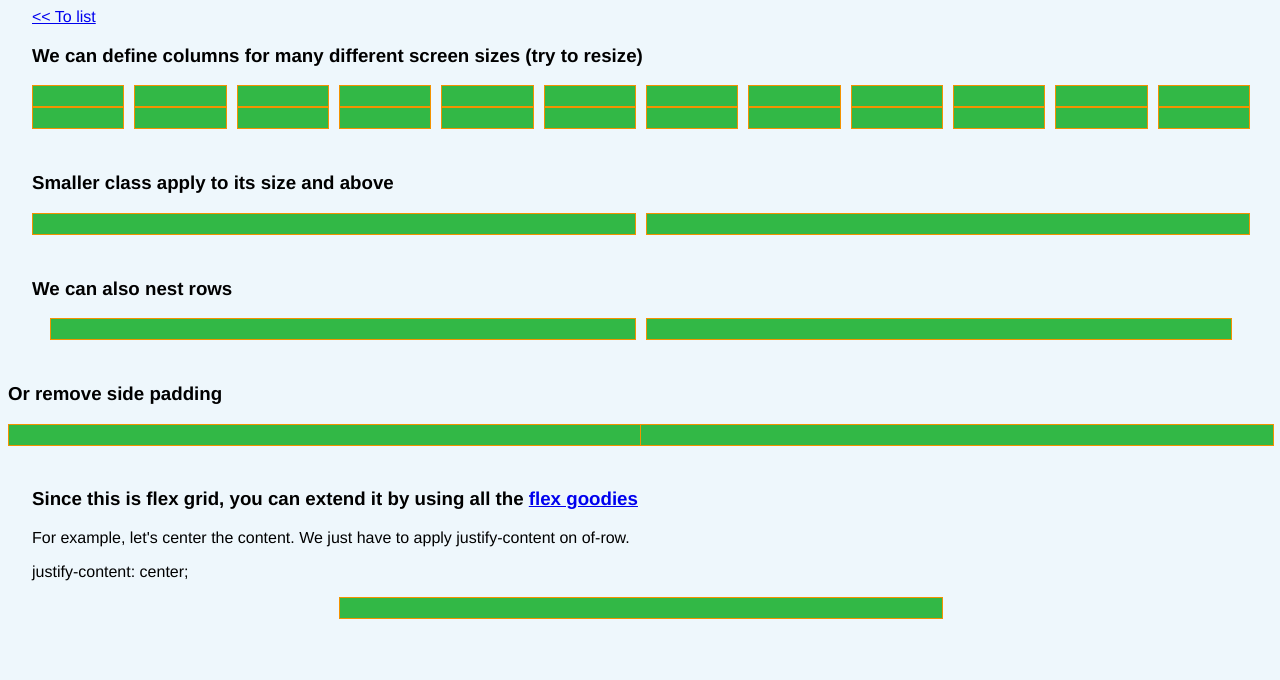
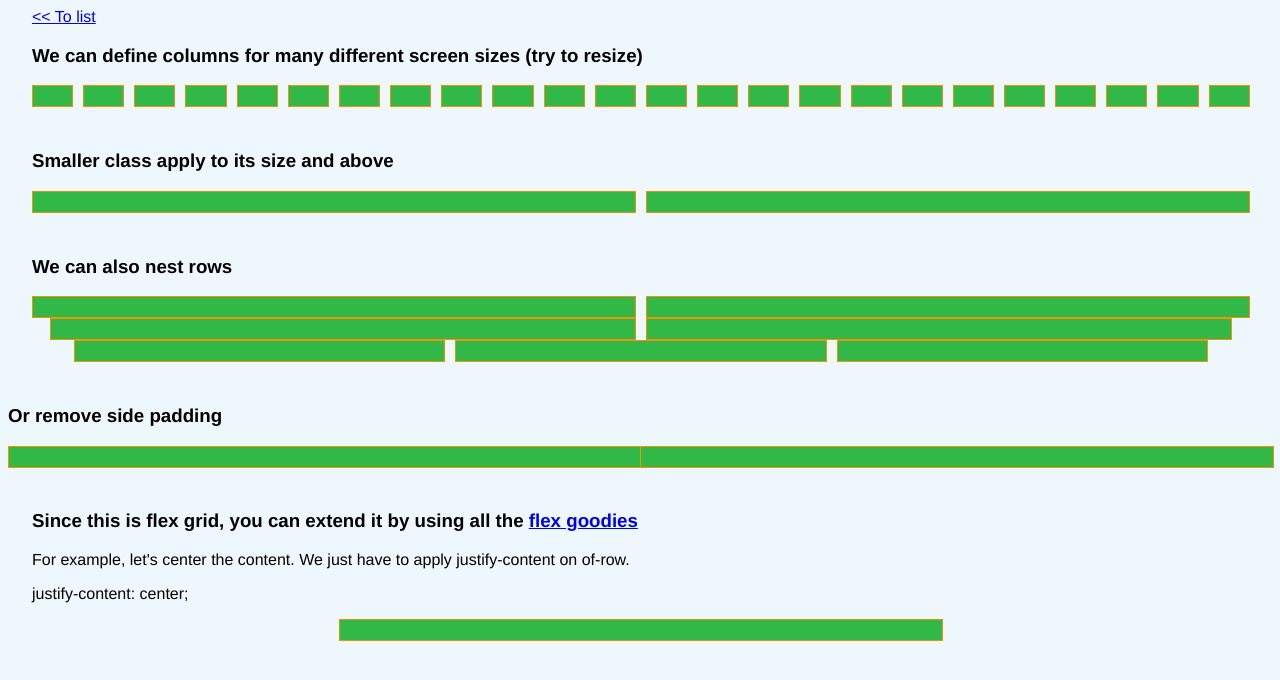
Before and after one commit to Onefootball/css-essentials, a website: page demo/grid.html in a window 1280 px wide. Drawn offline with Linux system fonts and the light colour scheme.

Commit message:
bring back spacing between columns on small sizes

```diff
--- a/demo/grid.html
+++ b/demo/grid.html
@@ -34,76 +34,76 @@
             We can define columns for many different screen sizes (try to resize)
         </h3>
     </div>
-    <div class="xxsm-col-24 xsm-col-12 sm-col-6 md-col-4 lg-col-2 xlg-col-1 xxlg-col-12">
+    <div class="sm-col-6 md-col-4 lg-col-1">
         <div class="grid-block"></div>
     </div>
-    <div class="xxsm-col-24 xsm-col-12 sm-col-6 md-col-4 lg-col-2 xlg-col-1 xxlg-col-12">
+    <div class="sm-col-6 md-col-4 lg-col-1">
         <div class="grid-block"></div>
     </div>
-    <div class="xxsm-col-24 xsm-col-12 sm-col-6 md-col-4 lg-col-2 xlg-col-1 xxlg-col-12">
+    <div class="sm-col-6 md-col-4 lg-col-1">
         <div class="grid-block"></div>
     </div>
-    <div class="xxsm-col-24 xsm-col-12 sm-col-6 md-col-4 lg-col-2 xlg-col-1 xxlg-col-12">
+    <div class="sm-col-6 md-col-4 lg-col-1">
         <div class="grid-block"></div>
     </div>
-    <div class="xxsm-col-24 xsm-col-12 sm-col-6 md-col-4 lg-col-2 xlg-col-1 xxlg-col-12">
+    <div class="sm-col-6 md-col-4 lg-col-1">
         <div class="grid-block"></div>
     </div>
-    <div class="xxsm-col-24 xsm-col-12 sm-col-6 md-col-4 lg-col-2 xlg-col-1 xxlg-col-12">
+    <div class="sm-col-6 md-col-4 lg-col-1">
         <div class="grid-block"></div>
     </div>
-    <div class="xxsm-col-24 xsm-col-12 sm-col-6 md-col-4 lg-col-2 xlg-col-1 xxlg-col-12">
+    <div class="sm-col-6 md-col-4 lg-col-1">
         <div class="grid-block"></div>
     </div>
-    <div class="xxsm-col-24 xsm-col-12 sm-col-6 md-col-4 lg-col-2 xlg-col-1 xxlg-col-12">
+    <div class="sm-col-6 md-col-4 lg-col-1">
         <div class="grid-block"></div>
     </div>
-    <div class="xxsm-col-24 xsm-col-12 sm-col-6 md-col-4 lg-col-2 xlg-col-1 xxlg-col-12">
+    <div class="sm-col-6 md-col-4 lg-col-1">
         <div class="grid-block"></div>
     </div>
-    <div class="xxsm-col-24 xsm-col-12 sm-col-6 md-col-4 lg-col-2 xlg-col-1 xxlg-col-12">
+    <div class="sm-col-6 md-col-4 lg-col-1">
         <div class="grid-block"></div>
     </div>
-    <div class="xxsm-col-24 xsm-col-12 sm-col-6 md-col-4 lg-col-2 xlg-col-1 xxlg-col-12">
+    <div class="sm-col-6 md-col-4 lg-col-1">
         <div class="grid-block"></div>
     </div>
-    <div class="xxsm-col-24 xsm-col-12 sm-col-6 md-col-4 lg-col-2 xlg-col-1 xxlg-col-12">
+    <div class="sm-col-6 md-col-4 lg-col-1">
         <div class="grid-block"></div>
     </div>
-    <div class="xxsm-col-24 xsm-col-12 sm-col-6 md-col-4 lg-col-2 xlg-col-1 xxlg-col-12">
+    <div class="sm-col-6 md-col-4 lg-col-1">
         <div class="grid-block"></div>
     </div>
-    <div class="xxsm-col-24 xsm-col-12 sm-col-6 md-col-4 lg-col-2 xlg-col-1 xxlg-col-12">
+    <div class="sm-col-6 md-col-4 lg-col-1">
         <div class="grid-block"></div>
     </div>
-    <div class="xxsm-col-24 xsm-col-12 sm-col-6 md-col-4 lg-col-2 xlg-col-1 xxlg-col-12">
+    <div class="sm-col-6 md-col-4 lg-col-1">
         <div class="grid-block"></div>
     </div>
-    <div class="xxsm-col-24 xsm-col-12 sm-col-6 md-col-4 lg-col-2 xlg-col-1 xxlg-col-12">
+    <div class="sm-col-6 md-col-4 lg-col-1">
         <div class="grid-block"></div>
     </div>
-    <div class="xxsm-col-24 xsm-col-12 sm-col-6 md-col-4 lg-col-2 xlg-col-1 xxlg-col-12">
+    <div class="sm-col-6 md-col-4 lg-col-1">
         <div class="grid-block"></div>
     </div>
-    <div class="xxsm-col-24 xsm-col-12 sm-col-6 md-col-4 lg-col-2 xlg-col-1 xxlg-col-12">
+    <div class="sm-col-6 md-col-4 lg-col-1">
         <div class="grid-block"></div>
     </div>
-    <div class="xxsm-col-24 xsm-col-12 sm-col-6 md-col-4 lg-col-2 xlg-col-1 xxlg-col-12">
+    <div class="sm-col-6 md-col-4 lg-col-1">
         <div class="grid-block"></div>
     </div>
-    <div class="xxsm-col-24 xsm-col-12 sm-col-6 md-col-4 lg-col-2 xlg-col-1 xxlg-col-12">
+    <div class="sm-col-6 md-col-4 lg-col-1">
         <div class="grid-block"></div>
     </div>
-    <div class="xxsm-col-24 xsm-col-12 sm-col-6 md-col-4 lg-col-2 xlg-col-1 xxlg-col-12">
+    <div class="sm-col-6 md-col-4 lg-col-1">
         <div class="grid-block"></div>
     </div>
-    <div class="xxsm-col-24 xsm-col-12 sm-col-6 md-col-4 lg-col-2 xlg-col-1 xxlg-col-12">
+    <div class="sm-col-6 md-col-4 lg-col-1">
         <div class="grid-block"></div>
     </div>
-    <div class="xxsm-col-24 xsm-col-12 sm-col-6 md-col-4 lg-col-2 xlg-col-1 xxlg-col-12">
+    <div class="sm-col-6 md-col-4 lg-col-1">
         <div class="grid-block"></div>
     </div>
-    <div class="xxsm-col-24 xsm-col-12 sm-col-6 md-col-4 lg-col-2 xlg-col-1 xxlg-col-12">
+    <div class="sm-col-6 md-col-4 lg-col-1">
         <div class="grid-block"></div>
     </div>
 </div>
@@ -113,10 +113,10 @@
             Smaller class apply to its size and above
         </h3>
     </div>
-    <div class="xxsm-col-24 xsm-col-12">
+    <div class="xxsm-col-12 xsm-col-12">
         <div class="grid-block"></div>
     </div>
-    <div class="xxsm-col-24 xsm-col-12">
+    <div class="xxsm-col-12 xsm-col-12">
         <div class="grid-block"></div>
     </div>
 </div>
@@ -126,12 +126,31 @@
             We can also nest rows
         </h3>
     </div>
+    <div class="xxsm-col-24 xsm-col-12">
+        <div class="grid-block"></div>
+    </div>
+    <div class="xxsm-col-24 xsm-col-12">
+        <div class="grid-block"></div>
+    </div>
     <div class="of-row">
         <div class="xxsm-col-24 xsm-col-12">
             <div class="grid-block"></div>
         </div>
         <div class="xxsm-col-24 xsm-col-12">
             <div class="grid-block"></div>
+        </div>
+        <div class="xxsm-col-24 xsm-col-24">
+            <div class="of-row">
+                <div class="xxsm-col-24 xsm-col-8">
+                    <div class="grid-block"></div>
+                </div>
+                <div class="xxsm-col-24 xsm-col-8">
+                    <div class="grid-block"></div>
+                </div>
+                <div class="xxsm-col-24 xsm-col-8">
+                    <div class="grid-block"></div>
+                </div>
+            </div>
         </div>
     </div>
 </div>
@@ -143,10 +162,10 @@
         </h3>
     </div>
     <div class="of-row-no-padding">
-        <div class="xxsm-col-24 xsm-col-12">
+        <div class="xxsm-col-12 xsm-col-12">
             <div class="grid-block"></div>
         </div>
-        <div class="xxsm-col-24 xsm-col-12">
+        <div class="xxsm-col-12 xsm-col-12">
             <div class="grid-block"></div>
         </div>
     </div>
--- a/src/grid/grid.less
+++ b/src/grid/grid.less
@@ -50,22 +50,6 @@
         padding: 0 0.5*@gutter;
       }
     }
-    @media(max-width: (@smallestWidth - 1)) {
-      .of-row {
-        *[class*="@{smallestClassName}-col-"] {
-          padding-left: 0;
-          padding-right: 0;
-        }
-      }
-    }
-    @media(max-width: (@othersWidth - 1)) {
-      .of-row {
-        *[class*="@{smallestClassName}-col-"] {
-          padding-left: 0;
-          padding-right: 0;
-        }
-      }
-    }
     @media(min-width: @othersWidth) {
       .of-row {
         padding: 0 1.5*@gutter;
```
Also changed, not shown: demo/css-essentials-min.css, dist/css-essentials-min.css.
